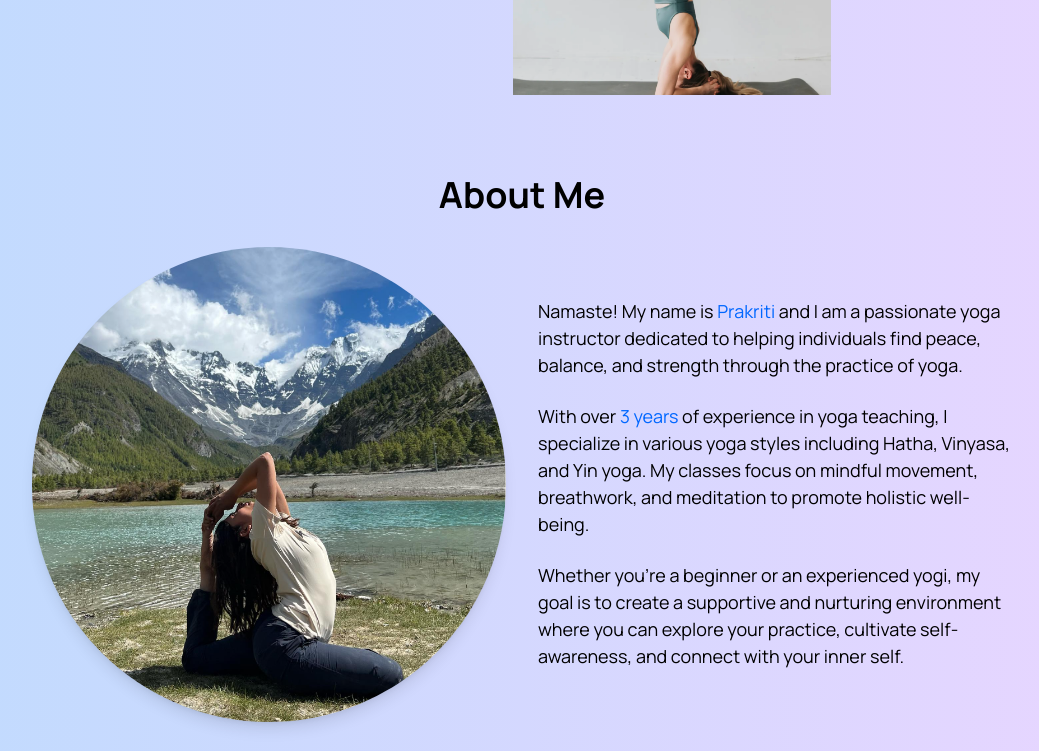
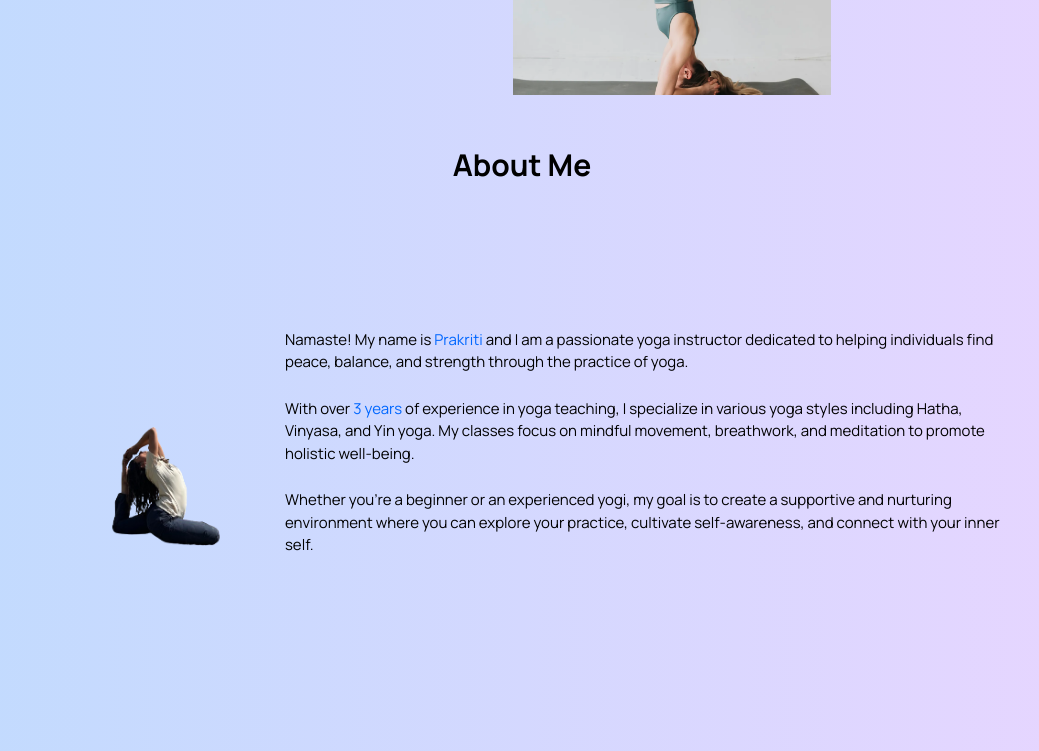
Before and after one commit to bhandaripawan8/Yoga-MERN, a React (Vite) app in the folder frontend/: page / in a window 1280 px wide. Shown: the part 900-1651 px from the top of the page, without its empty margins (118-1157 px from the left). Built offline with nearby package versions, Linux system fonts and the light colour scheme.

Commit message:
about me image background removed and styles added

```diff
--- a/frontend/src/components/AboutMe/Aboutme.jsx
+++ b/frontend/src/components/AboutMe/Aboutme.jsx
@@ -1,38 +1,39 @@
 import React from "react";
-import AboutMe1 from "../../assets/images/aboutme1.png";
+import AboutMe1 from "../../assets/images/aboutme1-removebg-preview.png";
 
 const AboutMe = () => {
   return (
-    <section className="py-12 px-4 lg:px-0">
-      <div className="container mx-auto">
-        <h2 className="text-3xl font-bold text-center text-black mb-8 lg:text-4xl">
+    <section className="py-5 px-2">
+      <div className="">
+        <h2 className="text-3xl font-bold text-center text-black mb-[20px]">
           About Me
         </h2>
-        <div className="grid grid-cols-1 lg:grid-cols-2 gap-8">
+        <div className="grid grid-cols-4 gap-4 h-[60vh]">
           {/* Left column for image */}
-          <div className="flex justify-center ">
+          <div className="col-span-1 flex justify-center items-center w-full  h-full object-cover">
             <img
               src={AboutMe1}
               alt="Yoga Instructor"
-              className="w-3/4 lg:w-full rounded-full shadow-lg"
+              className=""
             />
           </div>
+
           {/* Right column for text */}
-          <div className="flex flex-col justify-center">
-            <p className="text-[18px] text-black">
+          <div className="col-span-3 flex flex-col justify-center">
+            <p className="text-[15px] text-black">
               Namaste! My name is{" "}
               <span className="text-primaryColor">Prakriti</span> and I am a
               passionate yoga instructor dedicated to helping individuals find
               peace, balance, and strength through the practice of yoga.
             </p>
-            <p className="text-[18px] text-black mt-6 ">
+            <p className="text-[15px] text-black mt-6 ">
               With over <span className="text-primaryColor">3 years</span> of
               experience in yoga teaching, I specialize in various yoga styles
               including Hatha, Vinyasa, and Yin yoga. My classes focus on
               mindful movement, breathwork, and meditation to promote holistic
               well-being.
             </p>
-            <p className="text-[18px] text-black mt-6">
+            <p className="text-[15px] text-black mt-6">
               Whether you're a beginner or an experienced yogi, my goal is to
               create a supportive and nurturing environment where you can
               explore your practice, cultivate self-awareness, and connect with
```
Also changed, not shown: frontend/src/assets/images/aboutme1-removebg-preview.png (added).
